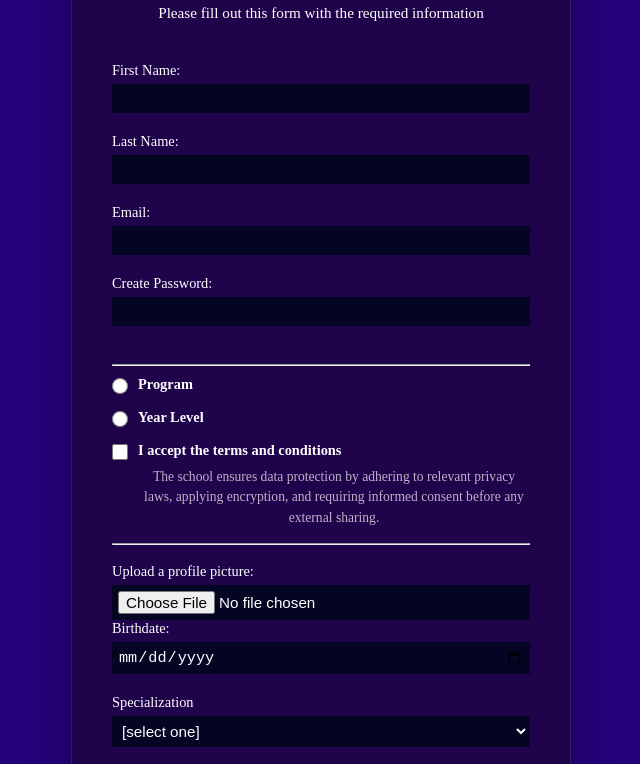
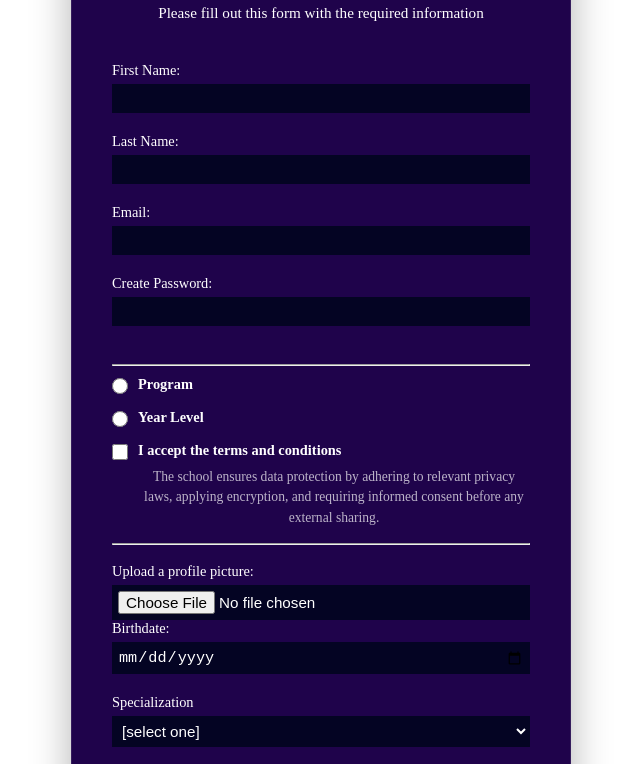
Before and after one commit to bitguybandit/registration-page, a plain HTML site: page index.html in a window 1280 px wide. Shown: the part 116-880 px from the top of the page, without its empty margins (319-959 px from the left). Drawn offline with Linux system fonts and the light colour scheme.

Commit message:
Update style.css

```diff
--- a/style.css
+++ b/style.css
@@ -5,7 +5,7 @@
 }
 body{
     fornt-family: 'Segoe UI', tahoma, geneva, verdana, sans-serif;
-    background: rgb(36, 2, 122);
+    background: white;
     min-height: 100vh;
     display:flex;
     align-items: center;
```
